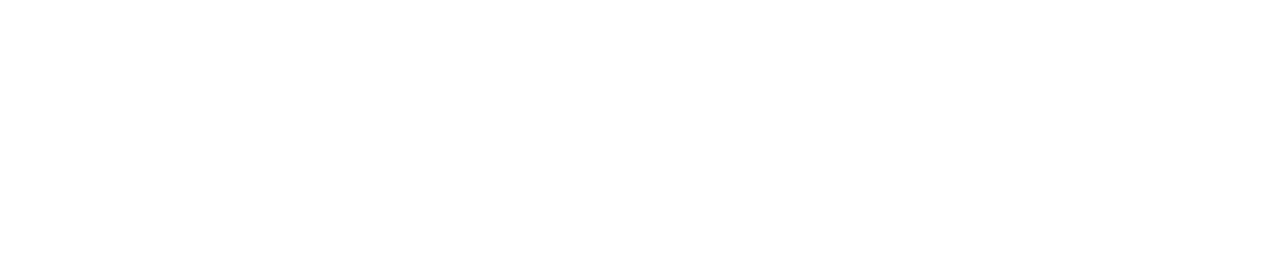
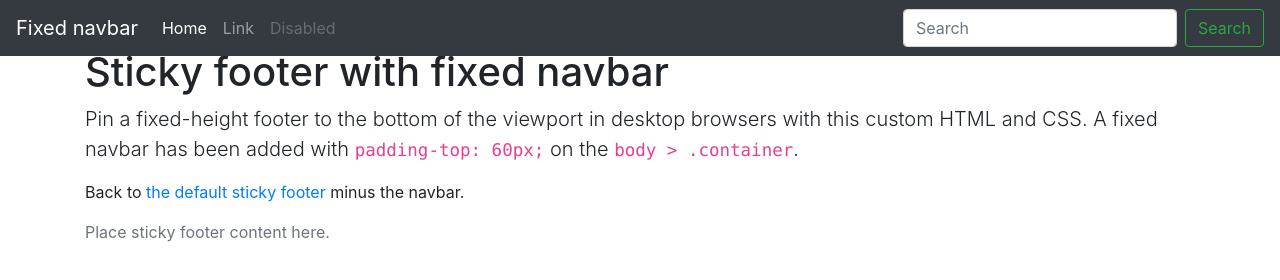
Before and after one commit to linuxliam/Web, a plain HTML site: page index.html in a window 1280 px wide. Drawn offline with nearby package versions, Linux system fonts and the light colour scheme.

Commit message:
updated code

```diff
--- a/index.html
+++ b/index.html
@@ -1,9 +1,71 @@
-<!DOCTYPE html>
-<head>
-    <title></title>
+<!doctype html>
+<html lang="en">
+  <head>
+    <meta charset="utf-8">
+    <meta name="viewport" content="width=device-width, initial-scale=1, shrink-to-fit=no">
+    <meta name="description" content="">
+    <meta name="author" content="">
+    <link rel="icon" href="/docs/4.0/assets/img/favicons/favicon.ico">
 
-</head>
-<body>
+    <title>Sticky Footer Navbar Template for Bootstrap</title>
 
-</body>
-<html></html>
+    <link rel="canonical" href="https://getbootstrap.com/docs/4.0/examples/sticky-footer-navbar/">
+
+    <!-- Bootstrap core CSS -->
+    <link href="../../dist/css/bootstrap.min.css" rel="stylesheet">
+
+    <!-- Custom styles for this template -->
+    <link href="sticky-footer-navbar.css" rel="stylesheet">
+  </head>
+
+  <body>
+
+    <header>
+      <!-- Fixed navbar -->
+      <nav class="navbar navbar-expand-md navbar-dark fixed-top bg-dark">
+        <a class="navbar-brand" href="#">Fixed navbar</a>
+        <button class="navbar-toggler" type="button" data-toggle="collapse" data-target="#navbarCollapse" aria-controls="navbarCollapse" aria-expanded="false" aria-label="Toggle navigation">
+          <span class="navbar-toggler-icon"></span>
+        </button>
+        <div class="collapse navbar-collapse" id="navbarCollapse">
+          <ul class="navbar-nav mr-auto">
+            <li class="nav-item active">
+              <a class="nav-link" href="#">Home <span class="sr-only">(current)</span></a>
+            </li>
+            <li class="nav-item">
+              <a class="nav-link" href="#">Link</a>
+            </li>
+            <li class="nav-item">
+              <a class="nav-link disabled" href="#">Disabled</a>
+            </li>
+          </ul>
+          <form class="form-inline mt-2 mt-md-0">
+            <input class="form-control mr-sm-2" type="text" placeholder="Search" aria-label="Search">
+            <button class="btn btn-outline-success my-2 my-sm-0" type="submit">Search</button>
+          </form>
+        </div>
+      </nav>
+    </header>
+
+    <!-- Begin page content -->
+    <main role="main" class="container">
+      <h1 class="mt-5">Sticky footer with fixed navbar</h1>
+      <p class="lead">Pin a fixed-height footer to the bottom of the viewport in desktop browsers with this custom HTML and CSS. A fixed navbar has been added with <code>padding-top: 60px;</code> on the <code>body &gt; .container</code>.</p>
+      <p>Back to <a href="../sticky-footer/">the default sticky footer</a> minus the navbar.</p>
+    </main>
+
+    <footer class="footer">
+      <div class="container">
+        <span class="text-muted">Place sticky footer content here.</span>
+      </div>
+    </footer>
+
+    <!-- Bootstrap core JavaScript
+    ================================================== -->
+    <!-- Placed at the end of the document so the pages load faster -->
+    <script src="https://code.jquery.com/jquery-3.2.1.slim.min.js" integrity="sha384-KJ3o2DKtIkvYIK3UENzmM7KCkRr/rE9/Qpg6aAZGJwFDMVNA/GpGFF93hXpG5KkN" crossorigin="anonymous"></script>
+    <script>window.jQuery || document.write('<script src="../../assets/js/vendor/jquery-slim.min.js"><\/script>')</script>
+    <script src="../../assets/js/vendor/popper.min.js"></script>
+    <script src="../../dist/js/bootstrap.min.js"></script>
+  </body>
+</html>
```
